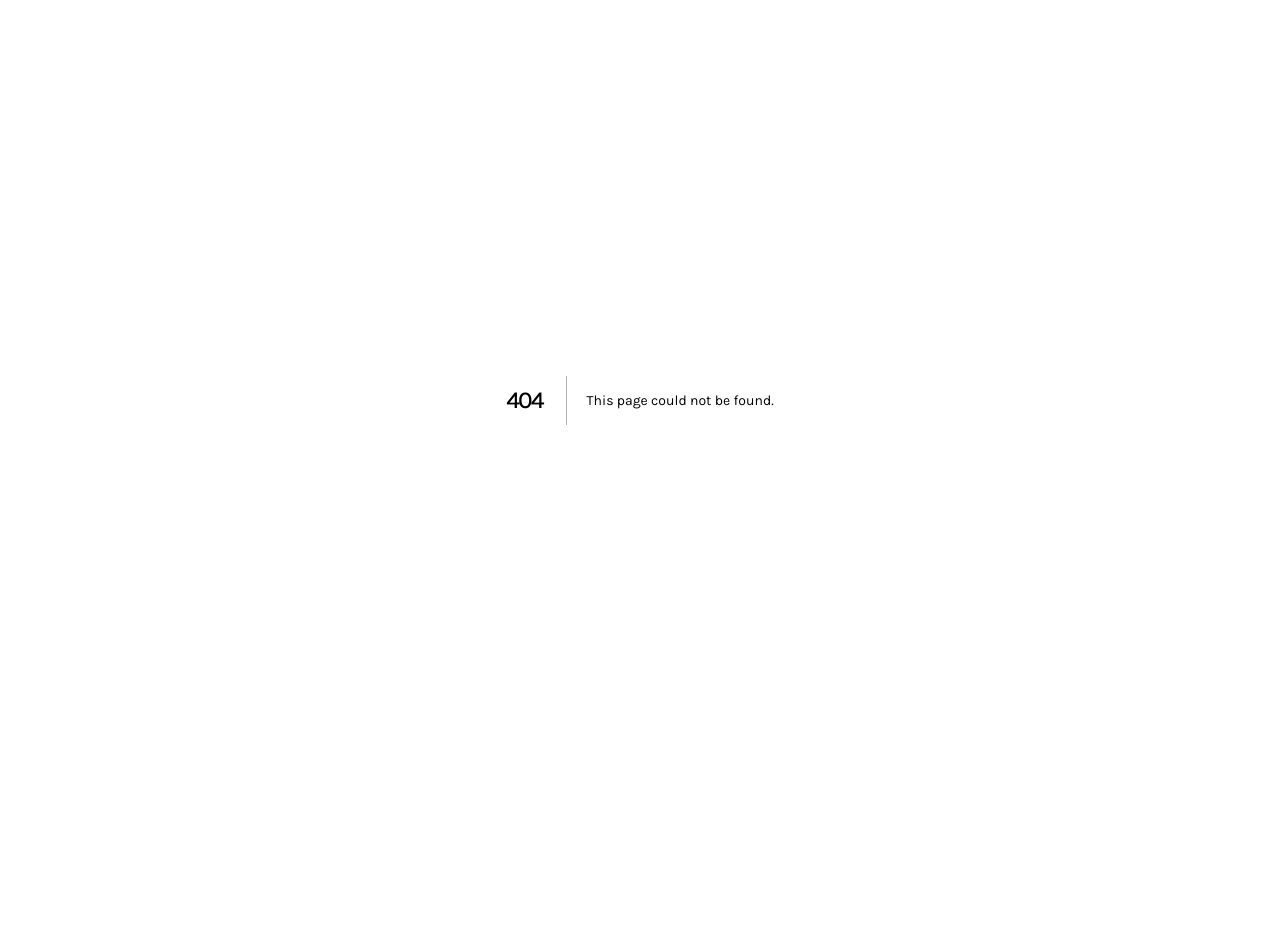
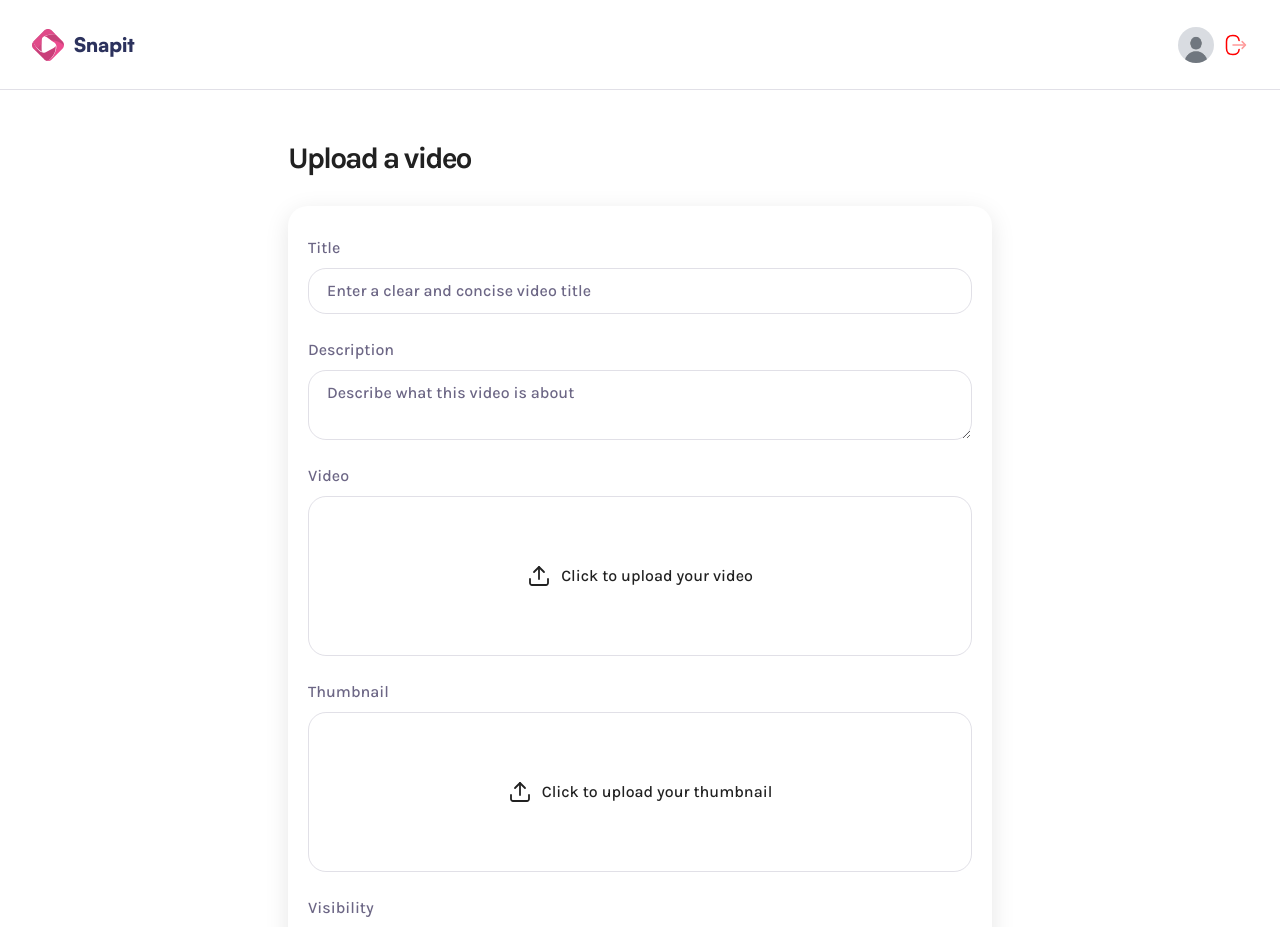
Before and after one commit to shreyansh232/snapit, a Next.js app: page /upload in a window 1280 px wide. Before the commit this address had no page. Shown: the top 927 px of the page. Before the commit the page ends 800 px from the top, so only its background shows below. Built offline with nearby package versions, Linux system fonts and the light colour scheme.

Commit message:
feat: video upload ui

```diff
--- /dev/null
+++ b/app/(root)/upload/page.tsx
@@ -0,0 +1,113 @@
+"use client";
+
+import FileInput from "@/components/FileInput";
+import FormField from "@/components/FormField";
+import { MAX_THUMBNAIL_SIZE, MAX_VIDEO_SIZE } from "@/constants";
+import { useFileInput } from "@/lib/hooks/useFileInput";
+import React, { ChangeEvent, FormEvent, useState } from "react";
+
+const page = () => {
+  const [isSubmitting, setIsSubmitting] = useState(false);
+  const [formData, setFormData] = useState({
+    title: "",
+    description: "",
+    visibility: "public",
+  });
+
+  const video = useFileInput(MAX_VIDEO_SIZE);
+  const thumbnail = useFileInput(MAX_THUMBNAIL_SIZE);
+
+  const [error, setError] = useState('');
+  const handleInputChange = (e: ChangeEvent<HTMLInputElement>) => {
+    const { name, value } = e.target;
+
+    setFormData((prevState) => ({
+      ...prevState,
+      [name]: value,
+    }));
+  };
+  const handleSubmit = async (e: FormEvent) => {
+    e.preventDefault();
+    setIsSubmitting(true);
+
+    try {
+      if(!video.file || !thumbnail.file){
+        setError('Please upload video and thumbnail');
+        return;
+      }
+      if(!formData.title || !formData.description){
+        setError("Please fill in all the details");
+        return;
+      }
+
+
+
+    } catch (error) {
+      console.log("Error submitting the form", error);
+
+    } finally{
+      setIsSubmitting(false);
+    }
+  }
+  return (
+    <div className="wrapper-md upload-page">
+      <h1>Upload a video</h1>
+      {error && <div className="error-field">{error}</div>}
+      <form className="rounded-20 shadow-10 gap-6 w-full flex flex-col px-5 py-7.5" onSubmit={handleSubmit}>
+        <FormField
+          id="title"
+          label="Title"
+          placeholder="Enter a clear and concise video title"
+          value={formData.title}
+          onChange={handleInputChange}
+        />
+        <FormField
+          id="description"
+          label="Description"
+          placeholder="Describe what this video is about"
+          value={formData.description}
+          as="textarea"
+          onChange={handleInputChange}
+        />
+        <FileInput
+          id="video"
+          label="Video"
+          accept="video/*"
+          file={video.file}
+          previewUrl={video.previewUrl}
+          inputRef={video.inputRef}
+          onChange={video.handleFileChange}
+          onReset={video.resetFile}
+          type="video"
+        />
+        <FileInput
+          id="thumbnail"
+          label="Thumbnail "
+          accept="image/*"
+          file={thumbnail.file}
+          previewUrl={thumbnail.previewUrl}
+          inputRef={thumbnail.inputRef}
+          onChange={thumbnail.handleFileChange}
+          onReset={thumbnail.resetFile}
+          type="image"
+        />
+        <FormField
+          id="visibility"
+          label="Visibility"
+          value={formData.visibility}
+          as="select"
+          options={[
+            { value: "public", label: "Public" },
+            { value: "private", label: "Private" },
+          ]}
+          onChange={handleInputChange}
+        />
+        <button type="submit" disabled={isSubmitting} className="submit-button">
+          {isSubmitting ? 'Uploading...' : 'Upload video'}
+        </button>
+      </form>
+    </div>
+  );
+};
+
+export default page;
--- /dev/null
+++ b/components/FileInput.tsx
@@ -0,0 +1,56 @@
+import Image from "next/image";
+
+const FileInput = ({
+  id,
+  label,
+  accept,
+  file,
+  previewUrl,
+  inputRef,
+  onChange,
+  onReset,
+  type,
+}: FileInputProps) => (
+  <section className="file-input">
+    <label htmlFor={id}>{label}</label>
+    <input
+      type="file"
+      id={id}
+      accept={accept}
+      hidden
+      ref={inputRef}
+      onChange={onChange}
+    />
+
+    {!previewUrl ? (
+      <figure onClick={() => inputRef.current?.click()}>
+        <Image
+          src="/assets/icons/upload.svg"
+          alt="Upload Icon"
+          width={24}
+          height={24}
+        />
+        <p>Click to upload your {id}</p>
+      </figure>
+    ) : (
+      <div>
+        {type === "video" ? (
+          <video src={previewUrl} controls />
+        ) : (
+          <Image src={previewUrl} alt={`Selected ${id}`} fill />
+        )}
+        <button type="button" onClick={onReset}>
+          <Image
+            src="/assets/icons/close.svg"
+            alt="Close Icon"
+            width={16}
+            height={16}
+          />
+        </button>
+        <p>{file?.name}</p>
+      </div>
+    )}
+  </section>
+);
+
+export default FileInput;
--- /dev/null
+++ b/components/FormField.tsx
@@ -0,0 +1,46 @@
+import React from "react";
+
+const FormField = ({
+  id,
+  label,
+  type = "text",
+  value,
+  onChange,
+  placeholder,
+  as = "input",
+  options = [],
+}: FormFieldProps) => {
+  return (
+    <div className="form-field">
+      <label htmlFor={id}>{label}</label>
+      {as === "textarea" ? (
+        <textarea
+          id={id}
+          name={id}
+          value={value}
+          onChange={onChange}
+          placeholder={placeholder}
+        />
+      ) : as === "select" ? (
+        <select id={id} name={id} value={value} onChange={onChange}>
+          {" "}
+          {options.map(({ label, value }) => (
+            <option key={label} value={value}>
+              {label}
+            </option>
+          ))}
+        </select>
+      ) : (
+        <input
+          id={id}
+          name={id}
+          value={value}
+          onChange={onChange}
+          placeholder={placeholder}
+        />
+      )}
+    </div>
+  );
+};
+
+export default FormField;
--- a/constants/index.ts
+++ b/constants/index.ts
@@ -1,5 +1,5 @@
-// export const MAX_VIDEO_SIZE = 500 * 1024 * 1024;
-// export const MAX_THUMBNAIL_SIZE = 10 * 1024 * 1024;
+export const MAX_VIDEO_SIZE = 500 * 1024 * 1024;
+export const MAX_THUMBNAIL_SIZE = 10 * 1024 * 1024;
 
 // export const BUNNY = {
 //   STREAM_BASE_URL: "https://video.bunnycdn.com/library",
--- /dev/null
+++ b/lib/hooks/useFileInput.ts
@@ -0,0 +1,51 @@
+import { ChangeEvent, useRef, useState } from "react";
+
+export const useFileInput = (maxSize: number) => {
+  const [file, setFile] = useState<File | null>(null);
+  const [previewUrl, setPreviewUrl] = useState("");
+  const [duration, setDuration] = useState(0);
+
+  const inputRef = useRef<HTMLInputElement> (null);
+
+  const handleFileChange = (e: ChangeEvent<HTMLInputElement>) => {
+    if (e.target.files?.[0]) {
+      const selectedFile = e.target.files[0];
+
+      if (selectedFile.size > maxSize) return;
+      if (previewUrl) URL.revokeObjectURL(previewUrl);
+      setFile(selectedFile);
+
+      const objectUrl = URL.createObjectURL(selectedFile);
+
+      setPreviewUrl(objectUrl);
+
+      if (selectedFile.type.startsWith("video")) {
+        const video = document.createElement("video");
+
+        video.preload = "metadata";
+
+        video.onloadedmetadata = () => {
+          if (isFinite(video.duration) && video.duration > 0) {
+            setDuration(Math.round(video.duration));
+          } else {
+            setDuration(0);
+          }
+
+          URL.revokeObjectURL(video.src);
+        };
+        video.src = objectUrl;
+      }
+    }
+  };
+
+  const resetFile = () => {
+    if (previewUrl) URL.revokeObjectURL(previewUrl);
+    setFile(null);
+    setPreviewUrl("");
+    setDuration(0);
+
+    if (inputRef.current) inputRef.current.value = "";
+  };
+
+  return { file, previewUrl, duration, inputRef, handleFileChange, resetFile};
+};
```
